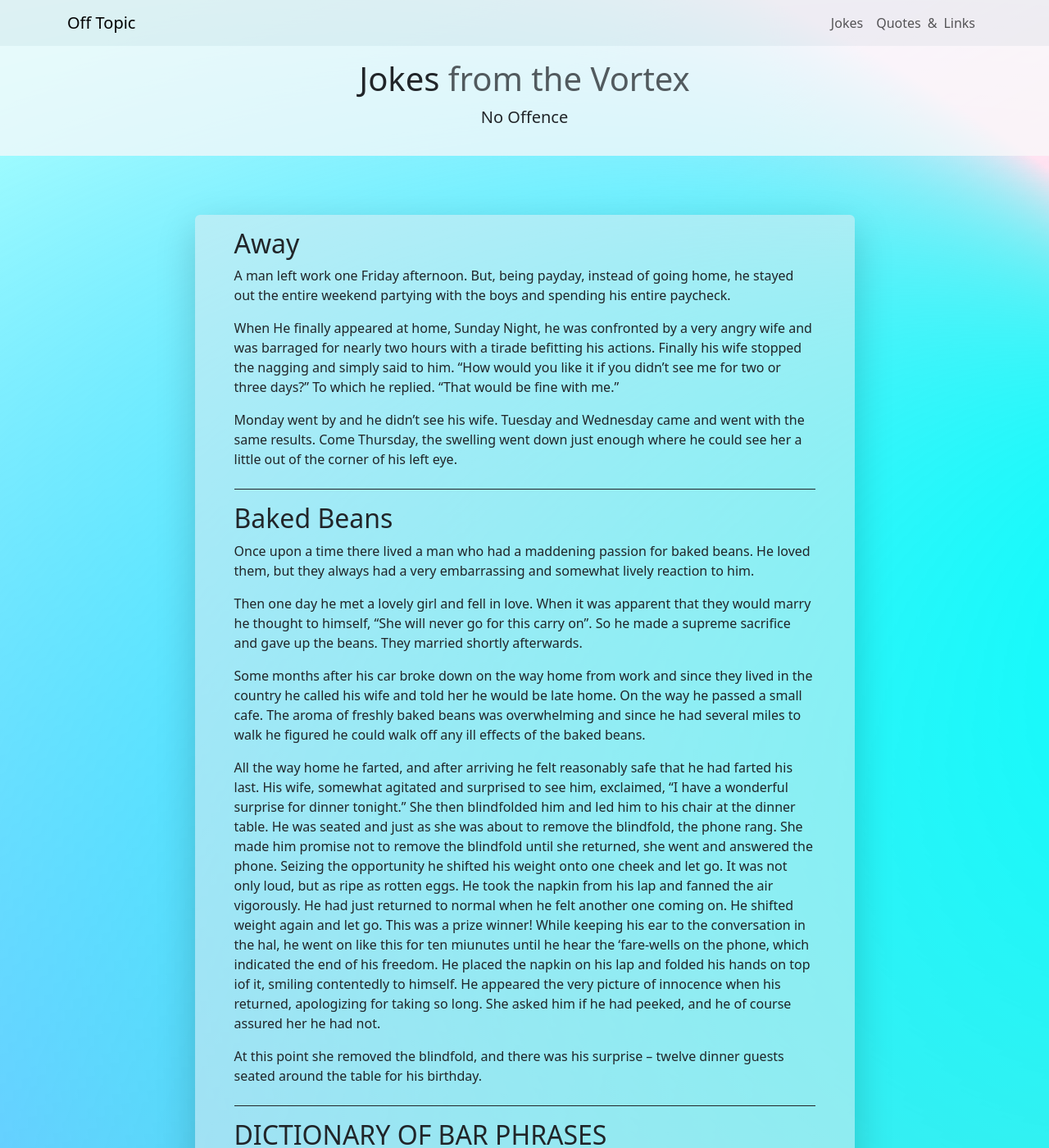
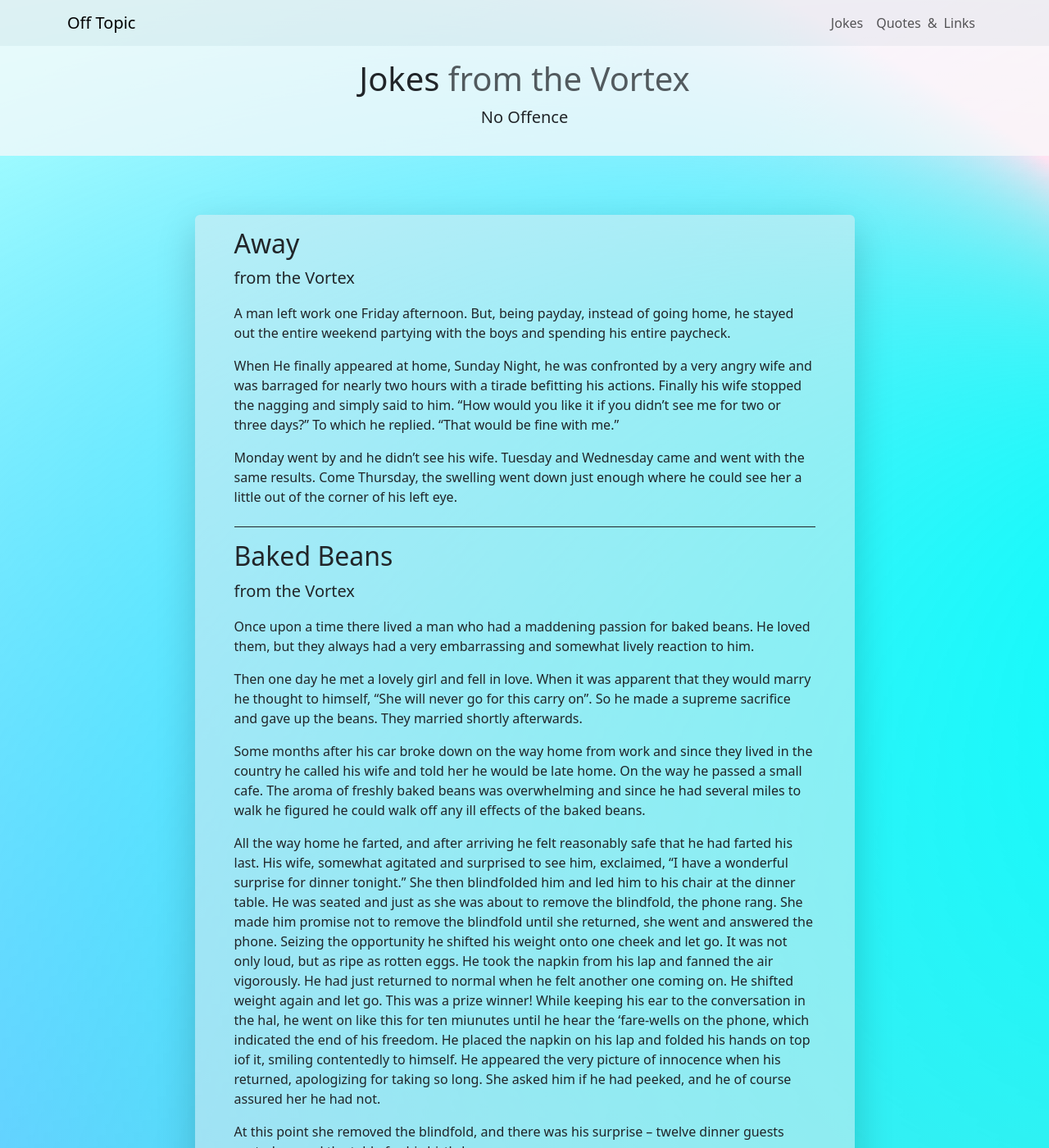
Before and after one commit to raz0x/razox, a Jekyll site: the page built from jokes.html, in a window 1280 px wide and 1400 px high. Shown: the whole window at 82% size. Built offline with Jekyll 4.4.1, drawn with Linux system fonts in a browser that asks for light colours; the list of posts is cut into pages by our own code; some of the changed text lies outside the part shown.

Commit message:
Update _config.yml

```diff
--- a/_config.yml
+++ b/_config.yml
@@ -19,3 +19,14 @@
   jokes:
     output: true
     permalink: /:collection/:path/
+
+defaults:
+  -
+    scope:
+      path: ""
+      type: "jokes"
+    values:
+      layout: "joke"
+      title: "Jokes"
+      subtitle: "from&nbsp;the&nbsp;Vortex"
+      lead: "No&nbsp;Of&nbsp;fence"
```
